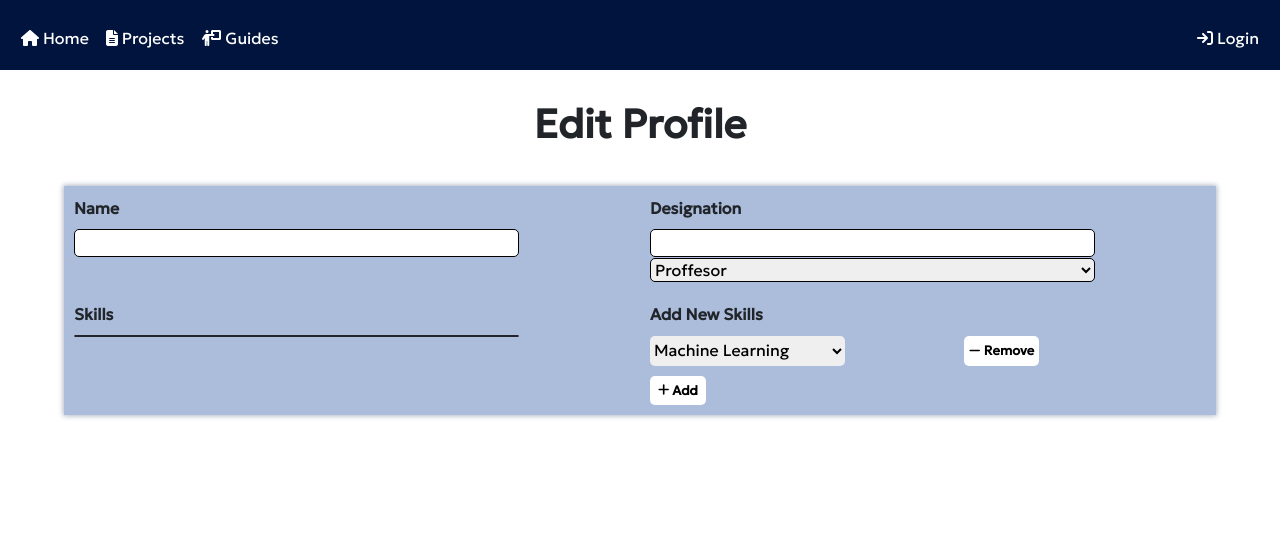
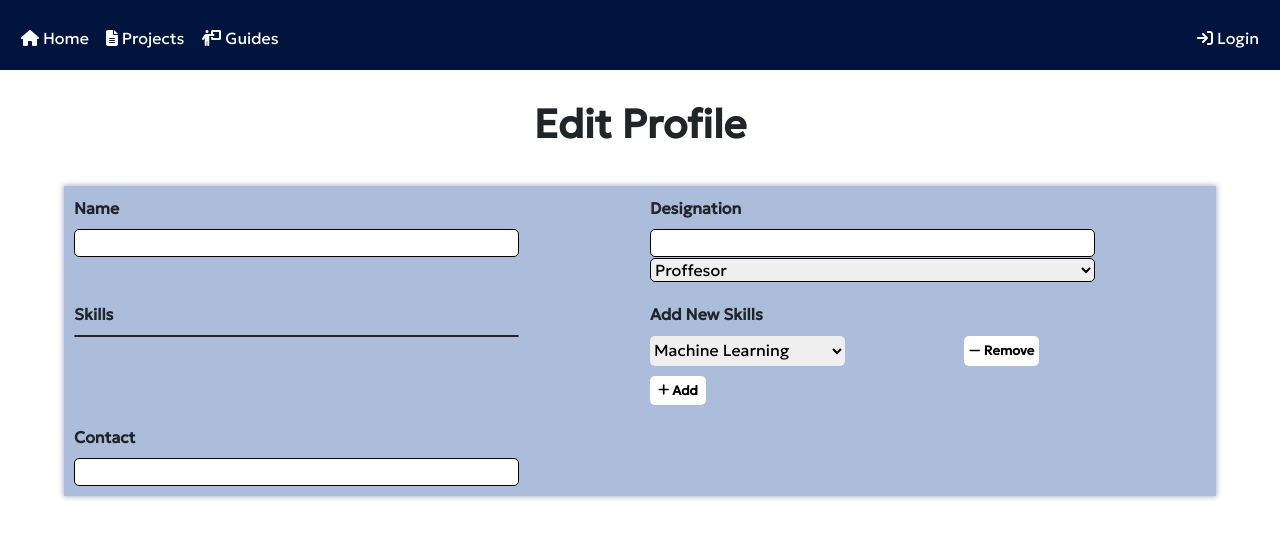
Before and after one commit to Investment-Analysis-Project/mini-project-project-manager-cet, a React (Create React App) app in the folder client/: page /editguide/1 in a window 1280 px wide. Shown: the top 538 px of the page. Built offline with nearby package versions, Linux system fonts and the light colour scheme.

Commit message:
Edit Contact

```diff
--- a/client/src/contextapi.js/projectscontext.js
+++ b/client/src/contextapi.js/projectscontext.js
@@ -26,6 +26,8 @@ export const ProjectsContextProvider = (props)=>{
     const [curr_guide_name,setCurr_guide_name]=useState("");
     const [curr_designation,setCurr_designation]=useState("");
     const [curr_aof,setCurr_aof]=useState([]);
+    const [curr_contact,setCurr_contact]=useState();
+
     const [inputs, setInputs] = useState(['Machine Learning']);
 
     const [clkabs,setclkabs]=useState(false);
@@ -46,7 +48,8 @@ export const ProjectsContextProvider = (props)=>{
         abstract_url,setab_Url,report_url,setreport_Url,hosted_url,sethosted_Url,
         code_url,setcode_Url,isAdmin,setisAdmin,user_id,setUser_id,
         curr_guide_name,setCurr_guide_name,curr_designation,setCurr_designation,curr_aof,setCurr_aof,
-        inputs,setInputs,clkabs,setclkabs,abstatus,setabstatus,clkrep,setclkrep,repstatus,setrepstatus};
+        inputs,setInputs,clkabs,setclkabs,abstatus,setabstatus,clkrep,setclkrep,repstatus,setrepstatus,
+        curr_contact,setCurr_contact};
 
     return(
         <ProjectsContext.Provider value={contextValues}>
--- a/client/src/pages/editguide/EditGuide.jsx
+++ b/client/src/pages/editguide/EditGuide.jsx
@@ -8,7 +8,8 @@ import DynamicForm from '../../components/dynamicinput/DynamicInput';
 
 const EditGuide = () => {
     const {curr_guide_name,curr_designation,user_id,isAdmin,auth,setCurr_guide_name,
-        setCurr_designation,curr_aof,setCurr_aof,inputs,setInputs}=useContext(ProjectsContext);
+        setCurr_designation,curr_aof,setCurr_aof,inputs,setInputs,
+        curr_contact,setCurr_contact}=useContext(ProjectsContext);
 
     const {id}=useParams();
 
@@ -26,6 +27,7 @@ const EditGuide = () => {
             const response = await baseurl.put(`/faculty/${id}`,{
                 faculty_name:curr_guide_name,
                 designation:curr_designation,
+                contact:curr_contact,
                 area_of_interest:aof },
                 {
                     headers:{
@@ -82,6 +84,11 @@ const EditGuide = () => {
                         <label>Add New Skills</label>
                         <DynamicForm/>
                     </div>
+
+                    <div className='editguideinput'>
+                        <label htmlFor="name">Contact</label>
+                        <input name="name" className='editin' type="text" onChange={(e)=>setCurr_contact(e.target.value)} placeholder={curr_contact}/>
+                    </div>
                 </div>
                 {auth && (parseInt(id)===user_id || isAdmin) && (<button className='editupd' onClick={updateprofile}>Update</button>)}
             </div>
```
